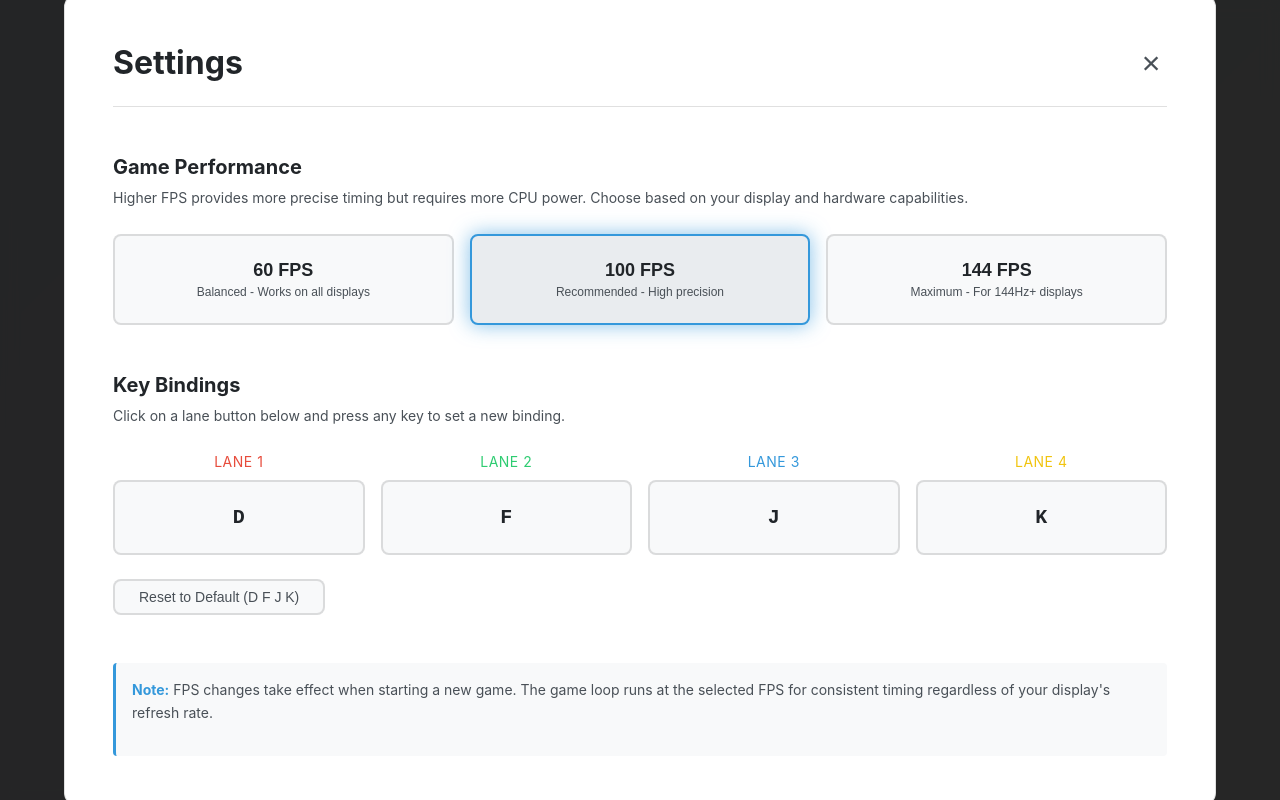
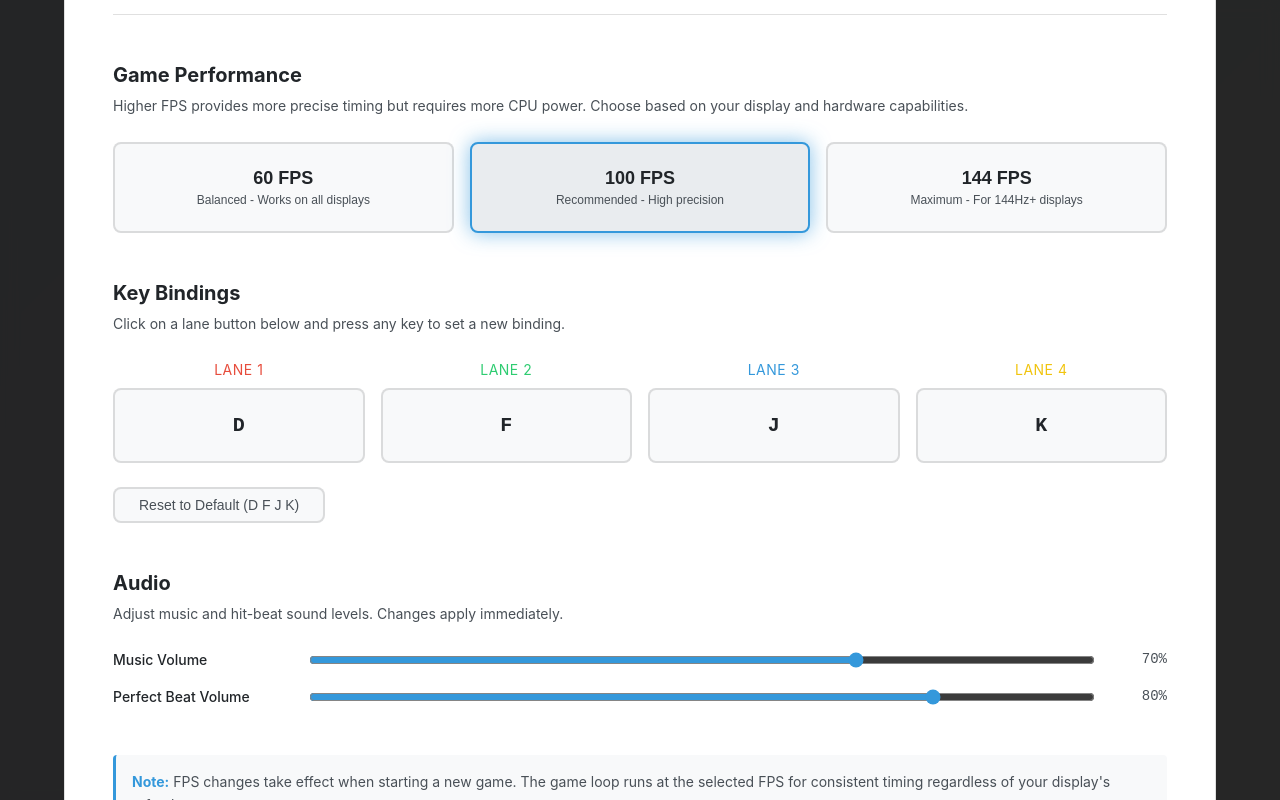
Before and after one commit to danielfrankin85-blip/RhythmAi, a React (Vite) app: page / in a window 1280 px wide. Both pictures are taken after a click on the button "⚙️ Settings". Built offline with nearby package versions, Linux system fonts and the light colour scheme.

Commit message:
Update pause menu style, add volume sliders and fixes

```diff
--- a/src/components/App.tsx
+++ b/src/components/App.tsx
@@ -10,6 +10,13 @@ import '../styles/global.css';
 import '../styles/components.css';
 
 type AppState = 'menu' | 'loading' | 'playing' | 'game-over';
+
+interface SongBestRecord {
+  songId: string;
+  songName: string;
+  bestScore: number;
+  bestAccuracy: number;
+}
 
 const INITIAL_SCORE: ScoreState = {
   score: 0,
@@ -30,6 +37,14 @@ export function App() {
   const [beatmapProgress, setBeatmapProgress] = useState(0);
   const [showSettings, setShowSettings] = useState(false);
   const [currentFPS, setCurrentFPS] = useState<TargetFPS>(TargetFPS.FPS_100);
+  const [musicVolume, setMusicVolume] = useState<number>(() => {
+    const saved = localStorage.getItem('musicVolume');
+    return saved ? Number(saved) : 0.7;
+  });
+  const [sfxVolume, setSfxVolume] = useState<number>(() => {
+    const saved = localStorage.getItem('sfxVolume');
+    return saved ? Number(saved) : 0.8;
+  });
   const [keyBindings, setKeyBindings] = useState<string[]>(() => {
     const saved = localStorage.getItem('keyBindings');
     return saved ? JSON.parse(saved) : ['d', 'f', 'j', 'k'];
@@ -42,11 +57,25 @@ export function App() {
   const [lastPoints, setLastPoints] = useState(0);
   const [lastMultiplier, setLastMultiplier] = useState(1);
   const [currentSongName, setCurrentSongName] = useState('');
+  const [isPaused, setIsPaused] = useState(false);
+  const [songBestRecords, setSongBestRecords] = useState<Record<string, SongBestRecord>>(() => {
+    try {
+      const raw = localStorage.getItem('songBestRecords');
+      return raw ? JSON.parse(raw) : {};
+    } catch {
+      return {};
+    }
+  });
 
   const scoreRef = useRef<ScoreState>(score);
   const progressRef = useRef<number>(0);
-  const currentSongRef = useRef<{ file: File; difficulty: Difficulty; beatmap: GeneratedBeatmap } | null>(null);
+  const currentSongRef = useRef<{ file: File; difficulty: Difficulty; beatmap: GeneratedBeatmap; songId: string; songName: string } | null>(null);
+  const currentSongMetaRef = useRef<{ songId: string; songName: string } | null>(null);
   const uiIntervalRef = useRef<number | null>(null);
+
+  useEffect(() => {
+    localStorage.setItem('songBestRecords', JSON.stringify(songBestRecords));
+  }, [songBestRecords]);
 
   // ── Helper: attach event listeners to a game engine ────────────────────
   const attachListeners = useCallback((engine: GameEngine) => {
@@ -79,11 +108,39 @@ export function App() {
       });
     });
 
+    engine.on(GameEvent.STATE_CHANGE, (payload: unknown) => {
+      const { next } = payload as { next: string };
+      setIsPaused(next === 'paused');
+    });
+
     engine.on(GameEvent.GAME_OVER, (payload: unknown) => {
       const { score } = payload as { score: ScoreState };
       const copy = { ...score, judgments: { ...score.judgments } };
       scoreRef.current = copy;
       setScore(copy);
+      const meta = currentSongMetaRef.current;
+      if (meta) {
+        setSongBestRecords((prev) => {
+          const existing = prev[meta.songId];
+          const isBetter =
+            !existing ||
+            copy.score > existing.bestScore ||
+            (copy.score === existing.bestScore && copy.accuracy > existing.bestAccuracy);
+
+          if (!isBetter) return prev;
+
+          return {
+            ...prev,
+            [meta.songId]: {
+              songId: meta.songId,
+              songName: meta.songName,
+              bestScore: copy.score,
+              bestAccuracy: copy.accuracy,
+            },
+          };
+        });
+      }
+      setIsPaused(false);
       setAppState('game-over');
     });
   }, []);
@@ -162,18 +219,21 @@ export function App() {
   }, []);
 
   // ── Start Game ─────────────────────────────────────────────────────────
-  const handleStartGame = useCallback(async (file: File, difficulty: Difficulty) => {
+  const handleStartGame = useCallback(async (file: File, difficulty: Difficulty, songId: string, songName: string) => {
     try {
       setIsLoadingBeatmap(true);
       setBeatmapProgress(0);
-      setCurrentSongName(file.name);
+      setCurrentSongName(songName);
+      currentSongMetaRef.current = { songId, songName };
+      setIsPaused(false);
       setAppState('loading');
 
       // Create AudioEngine if needed
       if (!audioEngineRef.current) {
-        audioEngineRef.current = new AudioEngine({ audioOffset: 0, volume: 0.7 });
+        audioEngineRef.current = new AudioEngine({ audioOffset: 0, volume: musicVolume });
       }
       const audioEngine = audioEngineRef.current;
+      audioEngine.setVolume(musicVolume);
 
       // Load audio file
       await audioEngine.load(file);
@@ -189,7 +249,7 @@ export function App() {
       });
 
       // Store for restart
-      currentSongRef.current = { file, difficulty, beatmap };
+      currentSongRef.current = { file, difficulty, beatmap, songId, songName };
 
       // Dispose old game engine if any
       gameEngineRef.current?.dispose();
@@ -198,6 +258,8 @@ export function App() {
       const gameEngine = createGameEngine(audioEngine);
       if (!gameEngine) throw new Error('Canvas not available');
       gameEngineRef.current = gameEngine;
+      gameEngine.setMusicVolume(musicVolume);
+      gameEngine.setSfxVolume(sfxVolume);
 
       // Load beatmap
       gameEngine.loadBeatmap(beatmap.notes);
@@ -227,7 +289,7 @@ export function App() {
     } finally {
       setIsLoadingBeatmap(false);
     }
-  }, [createGameEngine, startUIUpdates]);
+  }, [createGameEngine, musicVolume, sfxVolume, startUIUpdates]);
 
   // ── Restart ────────────────────────────────────────────────────────────
   const handleRestart = useCallback(async () => {
@@ -249,6 +311,8 @@ export function App() {
       const gameEngine = createGameEngine(audioEngine);
       if (!gameEngine) throw new Error('Canvas not available');
       gameEngineRef.current = gameEngine;
+      gameEngine.setMusicVolume(musicVolume);
+      gameEngine.setSfxVolume(sfxVolume);
 
       // Load beatmap
       gameEngine.loadBeatmap(current.beatmap.notes);
@@ -257,6 +321,9 @@ export function App() {
       setScore({ ...INITIAL_SCORE });
       setProgress(0);
       setLastJudgment(null);
+      setCurrentSongName(current.songName);
+      currentSongMetaRef.current = { songId: current.songId, songName: current.songName };
+      setIsPaused(false);
 
       // Start
       audioEngine.seek(0);
@@ -271,7 +338,7 @@ export function App() {
       console.error('Failed to restart:', err);
       setAppState('menu');
     }
-  }, [createGameEngine, startUIUpdates]);
+  }, [createGameEngine, musicVolume, sfxVolume, startUIUpdates]);
 
   // ── Main Menu ──────────────────────────────────────────────────────────
   const handleMainMenu = useCallback(() => {
@@ -280,6 +347,8 @@ export function App() {
     gameEngineRef.current?.dispose();
     gameEngineRef.current = null;
     currentSongRef.current = null;
+    currentSongMetaRef.current = null;
+    setIsPaused(false);
     setAppState('menu');
   }, [stopUIUpdates]);
 
@@ -292,6 +361,21 @@ export function App() {
     setKeyBindings(bindings);
     localStorage.setItem('keyBindings', JSON.stringify(bindings));
     gameEngineRef.current?.setKeyBindings(bindings);
+  }, []);
+
+  const handleMusicVolumeChange = useCallback((volume: number) => {
+    const clamped = Math.max(0, Math.min(1, volume));
+    setMusicVolume(clamped);
+    localStorage.setItem('musicVolume', String(clamped));
+    audioEngineRef.current?.setVolume(clamped);
+    gameEngineRef.current?.setMusicVolume(clamped);
+  }, []);
+
+  const handleSfxVolumeChange = useCallback((volume: number) => {
+    const clamped = Math.max(0, Math.min(1, volume));
+    setSfxVolume(clamped);
+    localStorage.setItem('sfxVolume', String(clamped));
+    gameEngineRef.current?.setSfxVolume(clamped);
   }, []);
 
   const handleOpenSettings = useCallback(() => setShowSettings(true), []);
@@ -315,7 +399,16 @@ export function App() {
             lastPoints={lastPoints}
             lastMultiplier={lastMultiplier}
             songName={currentSongName}
+            musicVolume={musicVolume}
+            sfxVolume={sfxVolume}
+            onMusicVolumeChange={handleMusicVolumeChange}
+            onSfxVolumeChange={handleSfxVolumeChange}
           />
+        )}
+        {appState === 'playing' && isPaused && (
+          <div className="pause-menu-actions">
+            <div className="pause-menu-return" onClick={handleMainMenu}>Return to Menu</div>
+          </div>
         )}
         {appState === 'game-over' && (
           <GameOver score={score} onRestart={handleRestart} onMainMenu={handleMainMenu} />
@@ -329,10 +422,10 @@ export function App() {
             <p className="menu__subtitle">Play your music, test your skills</p>
           </div>
           <div className="menu__content">
-            <SongSelect onStartGame={handleStartGame} isLoading={isLoadingBeatmap} />
+            <SongSelect onStartGame={handleStartGame} isLoading={isLoadingBeatmap} bestRecords={songBestRecords} />
           </div>
           <div className="menu__footer">
-            <button className="btn" onClick={handleOpenSettings}>
+            <button className="btn menu__settings-btn" onClick={handleOpenSettings}>
               ⚙️ Settings
             </button>
           </div>
@@ -355,6 +448,10 @@ export function App() {
           onFPSChange={handleFPSChange}
           keyBindings={keyBindings}
           onKeyBindingsChange={handleKeyBindingsChange}
+          musicVolume={musicVolume}
+          onMusicVolumeChange={handleMusicVolumeChange}
+          sfxVolume={sfxVolume}
+          onSfxVolumeChange={handleSfxVolumeChange}
           onClose={handleCloseSettings}
         />
       )}
--- a/src/components/Game/GameUI.tsx
+++ b/src/components/Game/GameUI.tsx
@@ -15,9 +15,13 @@ interface GameUIProps {
   lastPoints: number;
   lastMultiplier: number;
   songName: string;
+  musicVolume: number;
+  sfxVolume: number;
+  onMusicVolumeChange: (volume: number) => void;
+  onSfxVolumeChange: (volume: number) => void;
 }
 
-export const GameUI = memo<GameUIProps>(({ score, progress, lastJudgment, judgmentKey, lastPoints, lastMultiplier, songName }) => {
+export const GameUI = memo<GameUIProps>(({ score, progress, lastJudgment, judgmentKey, lastPoints, lastMultiplier, songName, musicVolume, sfxVolume, onMusicVolumeChange, onSfxVolumeChange }) => {
   const isSlava = songName.toLowerCase().includes('tel_aviv') || songName.toLowerCase().includes('slava');
   return (
     <div className="game__ui">
@@ -31,6 +35,32 @@ export const GameUI = memo<GameUIProps>(({ score, progress, lastJudgment, judgme
         multiplier={lastMultiplier}
       />
       <ProgressBar progress={progress} />
+      <div className="game-volume-controls">
+        <div className="game-volume-controls__row">
+          <label className="game-volume-controls__label">Music {Math.round(musicVolume * 100)}%</label>
+          <input
+            className="game-volume-controls__slider"
+            type="range"
+            min={0}
+            max={1}
+            step={0.01}
+            value={musicVolume}
+            onChange={(e) => onMusicVolumeChange(Number(e.target.value))}
+          />
+        </div>
+        <div className="game-volume-controls__row">
+          <label className="game-volume-controls__label">Perfect Beat {Math.round(sfxVolume * 100)}%</label>
+          <input
+            className="game-volume-controls__slider"
+            type="range"
+            min={0}
+            max={1}
+            step={0.01}
+            value={sfxVolume}
+            onChange={(e) => onSfxVolumeChange(Number(e.target.value))}
+          />
+        </div>
+      </div>
       {isSlava && (
         <SlavaSongEffects judgment={lastJudgment} judgmentKey={judgmentKey} combo={score.combo} />
       )}
--- a/src/components/Menu/Settings.tsx
+++ b/src/components/Menu/Settings.tsx
@@ -6,6 +6,10 @@ interface SettingsProps {
   onFPSChange: (fps: TargetFPS) => void;
   keyBindings: string[];
   onKeyBindingsChange: (bindings: string[]) => void;
+  musicVolume: number;
+  onMusicVolumeChange: (volume: number) => void;
+  sfxVolume: number;
+  onSfxVolumeChange: (volume: number) => void;
   onClose: () => void;
 }
 
@@ -17,7 +21,7 @@ interface SettingsProps {
  * - 100 FPS: Balanced performance and precision (recommended)
  * - 144 FPS: Maximum precision for high-refresh displays
  */
-export const Settings: React.FC<SettingsProps> = memo(({ currentFPS, onFPSChange, keyBindings, onKeyBindingsChange, onClose }) => {
+export const Settings: React.FC<SettingsProps> = memo(({ currentFPS, onFPSChange, keyBindings, onKeyBindingsChange, musicVolume, onMusicVolumeChange, sfxVolume, onSfxVolumeChange, onClose }) => {
   const [editingLane, setEditingLane] = useState<number | null>(null);
 
   const fpsOptions = [
@@ -105,6 +109,43 @@ export const Settings: React.FC<SettingsProps> = memo(({ currentFPS, onFPSChange
           </button>
         </div>
 
+        <div className="settings__section">
+          <h3 className="settings__section-title">Audio</h3>
+          <p className="settings__section-desc">
+            Adjust music and hit-beat sound levels. Changes apply immediately.
+          </p>
+
+          <div className="settings__audio-controls">
+            <div className="settings__audio-row">
+              <div className="settings__audio-label">Music Volume</div>
+              <input
+                className="settings__audio-slider"
+                type="range"
+                min={0}
+                max={1}
+                step={0.01}
+                value={musicVolume}
+                onChange={(e) => onMusicVolumeChange(Number(e.target.value))}
+              />
+              <div className="settings__audio-value">{Math.round(musicVolume * 100)}%</div>
+            </div>
+
+            <div className="settings__audio-row">
+              <div className="settings__audio-label">Perfect Beat Volume</div>
+              <input
+                className="settings__audio-slider"
+                type="range"
+                min={0}
+                max={1}
+                step={0.01}
+                value={sfxVolume}
+                onChange={(e) => onSfxVolumeChange(Number(e.target.value))}
+              />
+              <div className="settings__audio-value">{Math.round(sfxVolume * 100)}%</div>
+            </div>
+          </div>
+        </div>
+
         <div className="settings__info">
           <p>
             <strong>Note:</strong> FPS changes take effect when starting a new game.
--- a/src/engine/GameEngine.ts
+++ b/src/engine/GameEngine.ts
@@ -103,6 +103,8 @@ export class GameEngine extends EventEmitter<GameEventMap> {
   // ── SFX ──────────────────────────────────────────────────────────────────
   /** Shared gain for hit SFX so we can control volume independently. */
   private sfxGain: GainNode | null = null;
+  /** Current SFX volume (0..1). */
+  private sfxVolume = 0.8;
   /** Volume dip timeout handle for miss effect. */
   private missDipTimeout: ReturnType<typeof setTimeout> | null = null;
   /** Original music volume to restore after miss dip. */
@@ -170,6 +172,34 @@ export class GameEngine extends EventEmitter<GameEventMap> {
   setKeyBindings(bindings: string[]): void {
     this.config.keyBindings = bindings;
     this.input.setKeyBindings(bindings);
+  }
+
+  /** Update music volume (0..1), used by miss-dip restoration too. */
+  setMusicVolume(volume: number): void {
+    const clamped = Math.max(0, Math.min(1, volume));
+    this.originalMusicVolume = clamped;
+    if (!this.missDipTimeout) {
+      this.audioEngine.setVolume(clamped);
+    }
+  }
+
+  getMusicVolume(): number {
+    return this.originalMusicVolume;
+  }
+
+  /** Update hit/perfect SFX volume (0..1). */
+  setSfxVolume(volume: number): void {
+    const clamped = Math.max(0, Math.min(1, volume));
+    this.sfxVolume = clamped;
+
+    const ctx = this.audioEngine.getAudioContext();
+    if (this.sfxGain && ctx) {
+      this.sfxGain.gain.setValueAtTime(this.sfxVolume, ctx.currentTime);
+    }
+  }
+
+  getSfxVolume(): number {
+    return this.sfxVolume;
   }
 
   /** Trigger canvas resize (call when canvas becomes visible). */
@@ -707,6 +737,7 @@ export class GameEngine extends EventEmitter<GameEventMap> {
     // Lazy-create SFX gain node
     if (!this.sfxGain) {
       this.sfxGain = ctx.createGain();
+      this.sfxGain.gain.setValueAtTime(this.sfxVolume, ctx.currentTime);
       this.sfxGain.connect(ctx.destination);
     }
 
--- a/src/styles/components.css
+++ b/src/styles/components.css
@@ -110,6 +110,10 @@
   justify-content: center;
 }
 
+.menu__settings-btn {
+  color: #000;
+}
+
 /* ─── Song Select ─────────────────────────────────────────────────────────── */
 
 .song-select {
@@ -277,6 +281,13 @@
   font-size: var(--font-size-xs);
   color: var(--color-text-muted);
   margin-top: 2px;
+}
+
+.song-list__best {
+  font-size: var(--font-size-xs);
+  color: var(--color-info);
+  margin-top: 2px;
+  font-weight: var(--font-weight-medium);
 }
 
 .song-list__delete {
@@ -661,6 +672,60 @@
   pointer-events: auto;
 }
 
+.pause-menu-actions {
+  position: absolute;
+  top: 58%;
+  left: 50%;
+  transform: translate(-50%, -50%);
+  z-index: 55;
+}
+
+.pause-menu-return {
+  color: white;
+  font-size: 24px;
+  font-weight: bold;
+  font-family: Arial, sans-serif;
+  cursor: pointer;
+  text-align: center;
+  user-select: none;
+}
+
+.game-volume-controls {
+  position: absolute;
+  right: var(--space-lg);
+  bottom: var(--space-lg);
+  width: min(320px, 38vw);
+  background: rgba(10, 10, 15, 0.78);
+  border: var(--border-width) solid rgba(255, 255, 255, 0.14);
+  border-radius: var(--radius-md);
+  padding: var(--space-sm) var(--space-md);
+  backdrop-filter: blur(6px);
+  box-shadow: var(--shadow-lg);
+  z-index: 40;
+}
+
+.game-volume-controls__row {
+  display: grid;
+  grid-template-columns: 1fr;
+  gap: 4px;
+  margin-bottom: var(--space-sm);
+}
+
+.game-volume-controls__row:last-child {
+  margin-bottom: 0;
+}
+
+.game-volume-controls__label {
+  font-size: var(--font-size-xs);
+  color: #ffffff;
+  font-weight: var(--font-weight-semibold);
+}
+
+.game-volume-controls__slider {
+  width: 100%;
+  accent-color: var(--color-info);
+}
+
 /* ─── Scoreboard ──────────────────────────────────────────────────────────── */
 
 .scoreboard {
@@ -1198,6 +1263,36 @@
   font-size: var(--font-size-sm);
   margin: 0 0 var(--space-lg) 0;
   line-height: 1.6;
+}
+
+.settings__audio-controls {
+  display: grid;
+  gap: var(--space-md);
+}
+
+.settings__audio-row {
+  display: grid;
+  grid-template-columns: 180px 1fr 56px;
+  align-items: center;
+  gap: var(--space-md);
+}
+
+.settings__audio-label {
+  color: var(--color-text-primary);
+  font-size: var(--font-size-sm);
+  font-weight: var(--font-weight-medium);
+}
+
+.settings__audio-slider {
+  width: 100%;
+  accent-color: var(--color-info);
+}
+
+.settings__audio-value {
+  text-align: right;
+  color: var(--color-text-secondary);
+  font-size: var(--font-size-sm);
+  font-family: var(--font-mono);
 }
 
 .settings__fps-options {
```
Also changed, not shown: src/components/Menu/SongSelect.tsx (+9 -3 lines).
